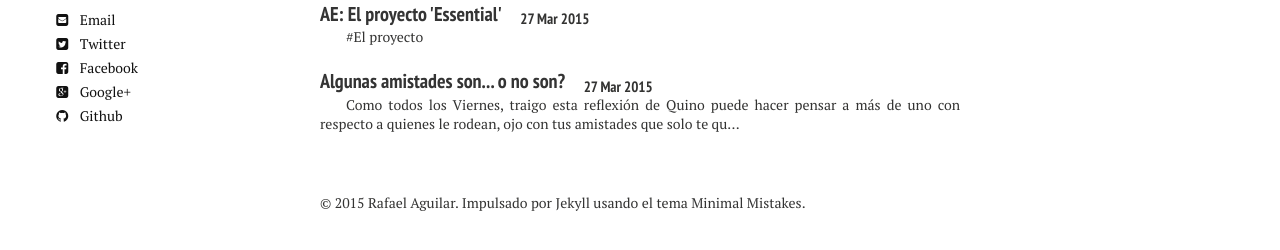
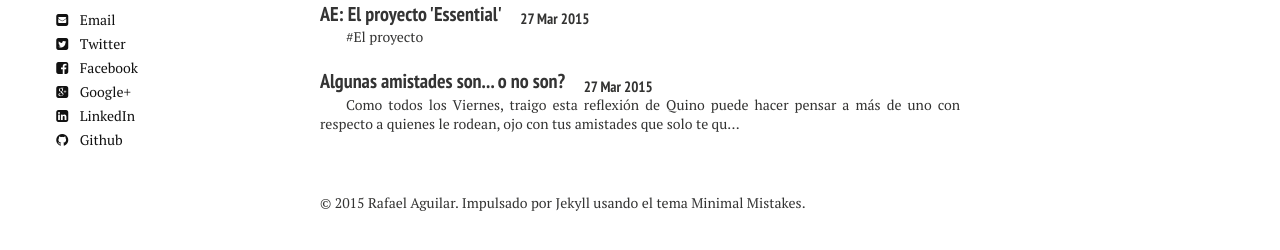
Before and after one commit to RafaAguilar/RafaAguilar.github.io, a Jekyll site: the page built from index.md, in a window 1280 px wide and 962 px high. Shown: the part 701-951 px from the top of the window. Built offline with Jekyll 4.4.1, drawn with Linux system fonts in a browser that asks for light colours; nearby versions of some CDN libraries.

Commit message:
Fixing Social neetworks url

```diff
--- a/_config.yml
+++ b/_config.yml
@@ -32,9 +32,9 @@
   email: rafael.aguilar.1987@gmail.com
   disqus-shortname: rafaaguilarsblog
   twitter: RafaAguilar1987
-  facebook: /RafaelAguilar1987
+  facebook: RafaelAguilar1987
   google:
-    plus: +RafaelAguilar1987
+    plus: RafaelAguilar1987
     analytics: RafaAguilar
     verify:
     ad-client:
@@ -42,7 +42,7 @@
   bing-verify:
   github: RafaAguilar
   stackoverflow: #http://stackoverflow.com/users/2399397/rafael-aguilar
-  linkedin: #https://www.linkedin.com/profile/view?id=186108800
+  linkedin: ve.linkedin.com/in/RafaAguilar1987
   xing: #username
   instagram: #username
   lastfm: #username
--- a/_data/authors.yml
+++ b/_data/authors.yml
@@ -8,8 +8,8 @@
   bio: "Apasionado del desarrollo, aprendiz de arquitecto y enamorado de la Ciencia y el Arte"
   disqus-shortname:
   twitter: RafaAguilar1987
-  facebook: /RafaelAguilar1987
+  facebook: RafaelAguilar1987
   google:
-    plus: +RafaelAguilar1987
+    plus: RafaelAguilar1987
   stackoverflow: #http://stackoverflow.com/users/2399397/rafael-aguilar
-  linkedin: #https://www.linkedin.com/profile/view?id=186108800
+  linkedin: ve.linkedin.com/in/RafaAguilar1987
```
